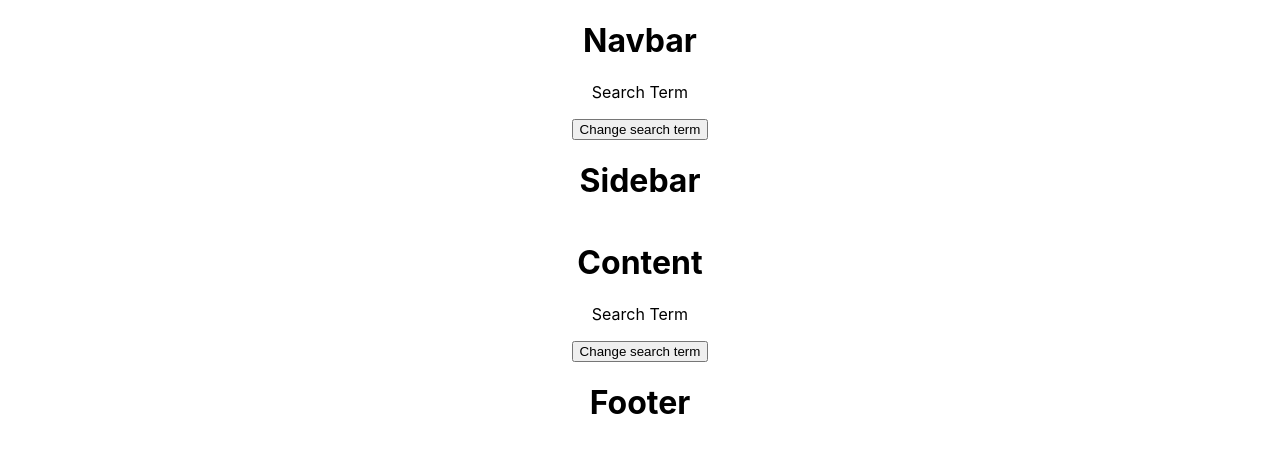
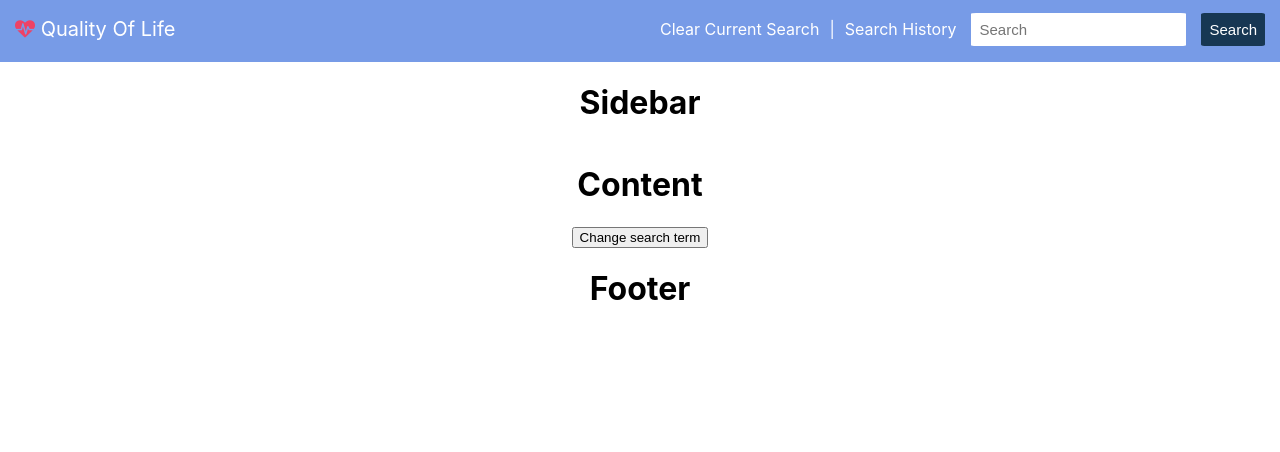
Before and after one commit to codyuhi/quality-of-life, a React (Create React App) app in the folder react-app/: page / in a window 1280 px wide. Shown: the top 452 px of the page. Built offline with nearby package versions, Linux system fonts and the light colour scheme.

Commit message:
Finish visuals of navbar

```diff
--- a/react-app/package.json
+++ b/react-app/package.json
@@ -6,6 +6,7 @@
     "@testing-library/jest-dom": "^5.11.4",
     "@testing-library/react": "^11.1.0",
     "@testing-library/user-event": "^12.1.10",
+    "font-awesome": "^4.7.0",
     "react": "^17.0.2",
     "react-dom": "^17.0.2",
     "react-scripts": "4.0.3",
--- a/react-app/src/App.css
+++ b/react-app/src/App.css
@@ -1,3 +1,5 @@
+/* Beginning of universal content */
+
 :root {
     --darkest: #2a2d34;
     --dark: #173753;
@@ -21,3 +23,257 @@
 .center {
     text-align: center;
 }
+
+/* Beginning of Navbar Content */
+
+.Navbar-Container {
+    background-color: var(--lightblue);
+    width: 100vw;
+    position: fixed;
+    min-height: 62px;
+    display: flex;
+    flex-direction: row;
+    justify-content: space-between;
+    align-items: center;
+}
+
+.Navbar {
+    display: flex;
+    flex-direction: row;
+    justify-content: space-between;
+    align-items: flex-start;
+    padding: 10px;
+    width: 100%;
+}
+
+.Navbar-Left-Aligned-Items {
+    display: flex;
+    flex-direction: column;
+    justify-content: flex-start;
+    align-items: flex-start;
+}
+
+.Navbar-Title {
+    font-size: 20px;
+    padding: 5px 0 0 5px;
+    margin: 0;
+    color: var(--lightest);
+    font-weight: 400;
+    transition: color .2s ease-in-out;
+    position: fixed;
+}
+
+.Navbar-Title:hover, .Navbar-Title:hover>i {
+    color: var(--dark);
+    cursor: pointer;
+}
+
+.Navbar-Title>i {
+    color: var(--pink);
+    transition: color .2s ease-in-out;
+}
+
+.Navbar-Search {
+    display: none;
+}
+
+.Navbar-Mobile-Search {
+    display: flex;
+    flex-direction: column;
+    justify-content: center;
+    align-items: flex-end;
+    padding: 5px 5px 0 0;
+    height: 100%;
+}
+
+#Mobile-Nav-Button {
+    display: flex;
+    flex-direction: column;
+    width: 25px;
+    height: 25px;
+    margin-right: 25px auto;
+    -webkit-transform: rotate(0deg);
+    -moz-transform: rotate(0deg);
+    -o-transform: rotate(0deg);
+    transform: rotate(0deg);
+    -webkit-transition: 0.5s ease-in-out;
+    -moz-transition: 0.5s ease-in-out;
+    -o-transition: 0.5s ease-in-out;
+    transition: 0.5s ease-in-out;
+    cursor: pointer;
+}
+
+#Mobile-Nav-Button span {
+    display: block;
+    position: absolute;
+    height: 4px;
+    width: 100%;
+    background: var(--lightest);
+    border-radius: 3px;
+    opacity: 1;
+    left: 0;
+    -webkit-transform: rotate(0deg);
+    -moz-transform: rotate(0deg);
+    -o-transform: rotate(0deg);
+    transform: rotate(0deg);
+    -webkit-transition: 0.25s ease-in-out;
+    -moz-transition: 0.25s ease-in-out;
+    -o-transition: 0.25s ease-in-out;
+    transition: 0.25s ease-in-out;
+}
+
+#Mobile-Nav-Button span:nth-child(1) {
+    top: 0px;
+}
+
+#Mobile-Nav-Button span:nth-child(2), .Mobile-Nav-Button span:nth-child(3) {
+    top: 10px;
+}
+
+#Mobile-Nav-Button span:nth-child(4) {
+    top: 20px;
+}
+
+#Mobile-Nav-Button.open span:nth-child(1) {
+    top: 18px;
+    width: 0%;
+    left: 50%;
+}
+
+#Mobile-Nav-Button.open span:nth-child(2) {
+    -webkit-transform: rotate(45deg);
+    -moz-transform: rotate(45deg);
+    -o-transform: rotate(45deg);
+    transform: rotate(45deg);
+}
+
+#Mobile-Nav-Button.open span:nth-child(3) {
+    -webkit-transform: rotate(-45deg) translateY(-7px, 7px);
+    -moz-transform: rotate(-45deg) translateY(-7px, 7px);
+    -o-transform: rotate(-45deg) translate(-7px, 7px);
+    transform: rotate(-45deg) translate(-7px, 7px);
+}
+
+#Mobile-Nav-Button.open span:nth-child(4) {
+    top: 18px;
+    width: 0%;
+    left: 50%;
+}
+
+#Navbar-Mobile-Search-Dropdown {
+    height: 0px;
+    overflow-y: hidden;
+    padding-top: 12px;
+    transition: height 0.25s ease-in-out;
+}
+
+#Navbar-Mobile-Search-Dropdown.closed>* {
+    display: none;
+}
+
+#Navbar-Mobile-Search-Dropdown.open {
+    display: flex;
+    flex-direction: column;
+    justify-content: flex-start;
+    align-items: flex-end;
+    height: 210px;
+}
+
+#Navbar-Mobile-Search-Dropdown.open>* {
+    margin: 10px 0 10px 0;
+}
+
+#Navbar-Mobile-Search-Dropdown.open>span {
+    color: var(--lightest);
+    transition: color .15s ease-in-out;
+}
+
+#Navbar-Mobile-Search-Dropdown.open>span:hover {
+    color: var(--dark);
+    cursor: pointer;
+}
+
+#Navbar-Mobile-Search-Dropdown.open>hr {
+    width: 25vw;
+    margin: 3px;
+}
+
+#Navbar-Mobile-Search-Dropdown.open>input {
+    border-radius: 2.5%;
+    border: none;
+    padding: 10px;
+    font-size: 15px;
+}
+
+#Navbar-Mobile-Search-Dropdown.open>button {
+    background-color: var(--dark);
+    padding: 10px;
+    border-radius: 5%;
+    border: none;
+    color: var(--lightest);
+    font-size: 15px;
+    transition: background-color .15s ease-in-out;
+}
+
+#Navbar-Mobile-Search-Dropdown.open>button:hover {
+    background-color: var(--blue);
+    cursor: pointer;
+}
+
+/* Beginning of Sidebar Container */
+
+.Sidebar-Container {
+    margin-top: 62px;
+}
+
+@media only screen and (min-width: 780px) {
+    .Navbar {
+        align-items: center;
+    }
+    .Navbar-Mobile-Search {
+        display: none;
+    }
+    .Navbar-Title {
+        padding: 0 0 5px 5px;
+        position: relative;
+    }
+    .Navbar-Search {
+        display: flex;
+        flex-direction: row;
+        justify-content: flex-end;
+        align-items: center;
+    }
+    .Navbar-Search>* {
+        margin: 0 5px 0 5px;
+    }
+    .Navbar-Search>span, .Navbar-Search>p {
+        color: var(--lightest);
+        transition: color .15s ease-in-out;
+        padding: 0 0 5px 0;
+    }
+    .Navbar-Search>span:hover {
+        color: var(--dark);
+        cursor: pointer;
+    }
+    .Navbar-Search>input {
+        border-radius: 2.5%;
+        border: none;
+        padding: 8px;
+        margin: 2px 10px 5px 10px;
+        font-size: 15px;
+    }
+    .Navbar-Search>button {
+        background-color: var(--dark);
+        padding: 8px;
+        margin: 2px 5px 5px 5px;
+        border-radius: 5%;
+        border: none;
+        color: var(--lightest);
+        font-size: 15px;
+        transition: background-color .15s ease-in-out;
+    }
+    .Navbar-Search>button:hover {
+        background-color: var(--blue);
+        cursor: pointer;
+    }
+}
--- a/react-app/src/App.js
+++ b/react-app/src/App.js
@@ -6,7 +6,7 @@ import Content from 'components/Content';
 import Footer from 'components/Footer';
 
 function App() {
-    const [searchTerm, setSearchTerm] = useState('Search Term')
+    const [searchTerm, setSearchTerm] = useState('')
     return (
         <div className="App">
             <Navbar updateSearchTerm={setSearchTerm} searchTerm={searchTerm} />
--- a/react-app/src/components/Navbar.js
+++ b/react-app/src/components/Navbar.js
@@ -2,16 +2,49 @@ import React from 'react';
 import 'App.css';
 
 export default class Navbar extends React.Component {
-    setSearchTerm = () => {
-        this.props.updateSearchTerm((searchTerm) => 'Navbar button clicked')
+    toggleMobileNav = () => {
+        const mobileNavButton = document.getElementById('Mobile-Nav-Button');
+        mobileNavButton.classList.toggle('open');
+        mobileNavButton.classList.toggle('closed');
+        const navbarMobileSearchDropdown = document.getElementById('Navbar-Mobile-Search-Dropdown');
+        navbarMobileSearchDropdown.classList.toggle('open');
+        navbarMobileSearchDropdown.classList.toggle('closed');
+    }
+    setSearchTerm = (e) => {
+        this.props.updateSearchTerm((searchTerm) => e.target.value)
+    }
+    clearCurrentSearch = () => {
+        this.props.updateSearchTerm((searchTerm) => '');
     }
     render() {
         return (
             <div className="Navbar-Container">
                 <div className="Navbar center">
-                    <h1>Navbar</h1>
-                    <p>{this.props.searchTerm}</p>
-                    <button onClick={this.setSearchTerm}>Change search term</button>
+                    <div className="Navbar-Left-Aligned-Items">
+                        <h1 onClick={this.clearCurrentSearch} className="Navbar-Title"><i className="fa fa-heartbeat"></i> Quality Of Life</h1>
+                    </div>
+                    <div className="Navbar-Mobile-Search">
+                        <div id="Mobile-Nav-Button" onClick={this.toggleMobileNav}>
+                            <span></span>
+                            <span></span>
+                            <span></span>
+                            <span></span>
+                        </div>
+                        <div id="Navbar-Mobile-Search-Dropdown" className="closed">
+                            <span onClick={this.clearCurrentSearch}>Clear Current Search</span>
+                            <hr />
+                            <span>Search History</span>
+                            <input type='text' value={this.props.searchTerm} onChange={this.setSearchTerm} placeholder="Search"></input>
+                            <button onClick={this.setSearchTerm}>Search</button>
+                        </div>
+                    </div>
+                    <div className="Navbar-Search">
+                        <span onClick={this.clearCurrentSearch}>Clear Current Search</span>
+                        <p>|</p>
+                        <span>Search History</span>
+                        <input type='text' value={this.props.searchTerm} onChange={this.setSearchTerm} placeholder="Search"></input>
+                        <button onClick={this.setSearchTerm}>Search</button>
+                    </div>
                 </div>
             </div>
         )
--- a/react-app/src/index.js
+++ b/react-app/src/index.js
@@ -3,6 +3,7 @@ import ReactDOM from 'react-dom';
 import './index.css';
 import App from './App';
 import reportWebVitals from './reportWebVitals';
+import 'font-awesome/css/font-awesome.min.css';
 
 ReactDOM.render(
   <React.StrictMode>
```
Also changed, not shown: 1 other file (tests, documents, lock files or other folders).
